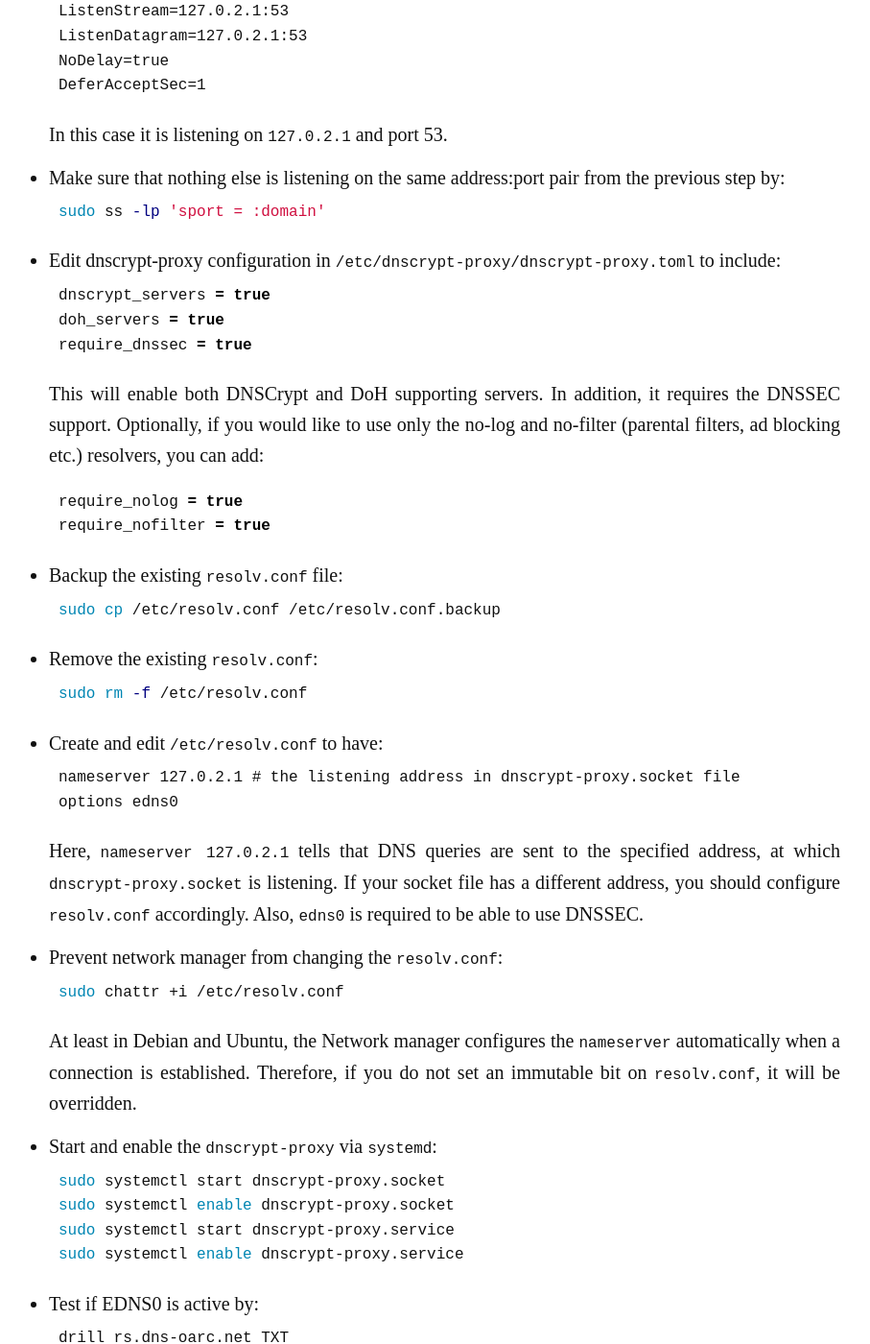
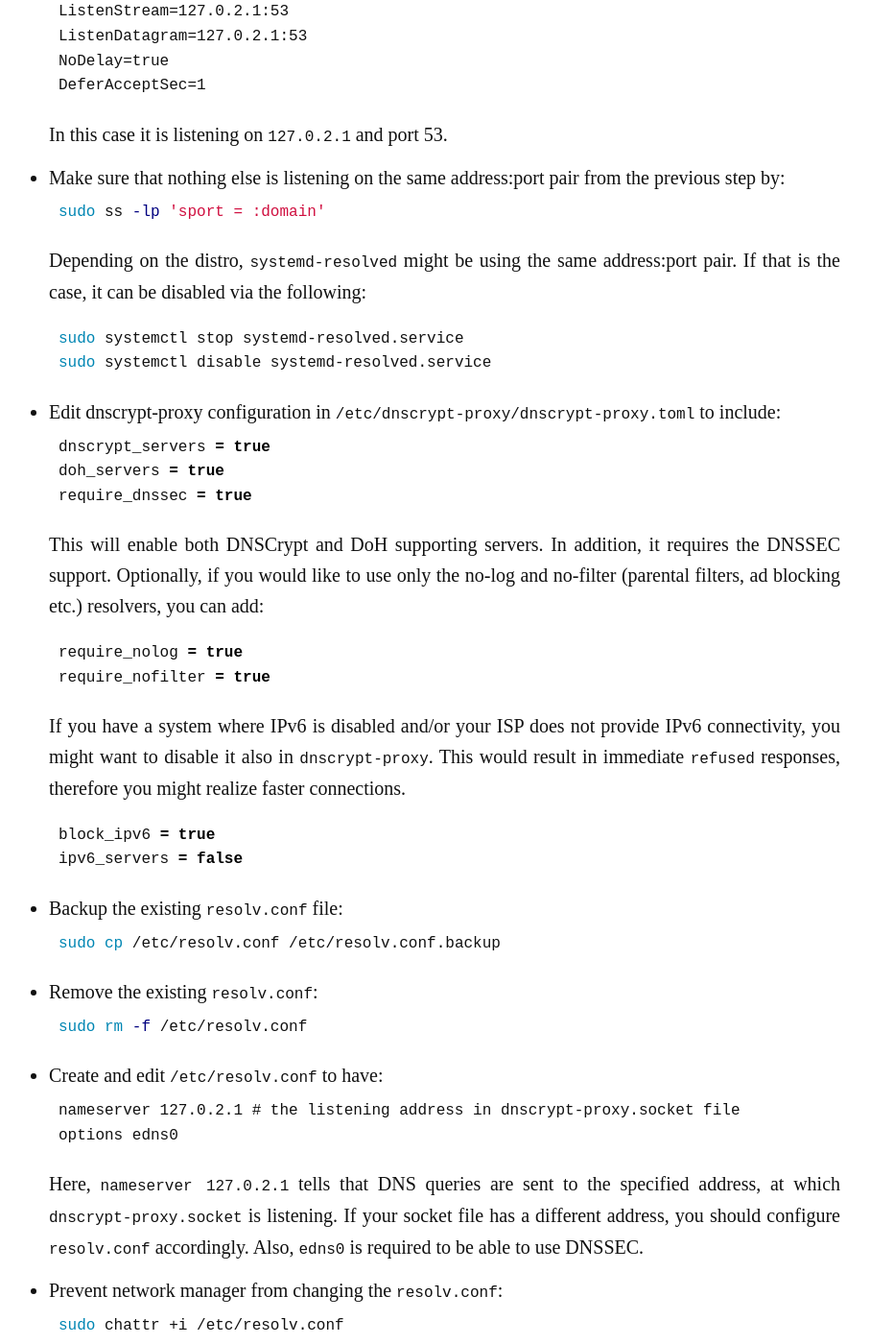
Before and after one commit to kmotoko/kmotokos-wall, a Jekyll site: the page built from _posts/2019-12-27-how-to-use-dnscrypt-proxy-to-secure-dns-queries-in-linux.md, in a window 1280 px wide and 1400 px high, scrolled down 1988 px. Shown: the whole window at 96% size, without its empty margins (189-1096 px from the left). Built offline with Jekyll 4.4.1, drawn with Linux system fonts in a browser that asks for light colours; some web fonts are replaced; some of the changed text lies outside the part shown.

Commit message:
POST:EDIT: Added systemd-resolved example and ipv6 part.

````diff
--- a/_posts/2019-12-27-how-to-use-dnscrypt-proxy-to-secure-dns-queries-in-linux.md
+++ b/_posts/2019-12-27-how-to-use-dnscrypt-proxy-to-secure-dns-queries-in-linux.md
@@ -51,6 +51,11 @@ In this case it is listening on `127.0.2.1` and port 53.
 ```bash
 sudo ss -lp 'sport = :domain'
 ```
+Depending on the distro, `systemd-resolved` might be using the same address:port pair. If that is the case, it can be disabled via the following:
+```bash
+sudo systemctl stop systemd-resolved.service
+sudo systemctl disable systemd-resolved.service
+```
 + Edit dnscrypt-proxy configuration in `/etc/dnscrypt-proxy/dnscrypt-proxy.toml` to include:
 ```toml
 dnscrypt_servers = true
@@ -62,6 +67,11 @@ Optionally, if you would like to use only the no-log and no-filter (parental fil
 ```toml
 require_nolog = true
 require_nofilter = true
+```
+If you have a system where IPv6 is disabled and/or your ISP does not provide IPv6 connectivity, you might want to disable it also in `dnscrypt-proxy`. This would result in immediate `refused` responses, therefore you might realize faster connections.
+```toml
+block_ipv6 = true
+ipv6_servers = false
 ```
 + Backup the existing `resolv.conf` file:
 ```bash
````
Also changed, not shown: other parts of _posts/2019-12-27-how-to-use-dnscrypt-proxy-to-secure-dns-queries-in-linux.md (+1 -1 lines).
